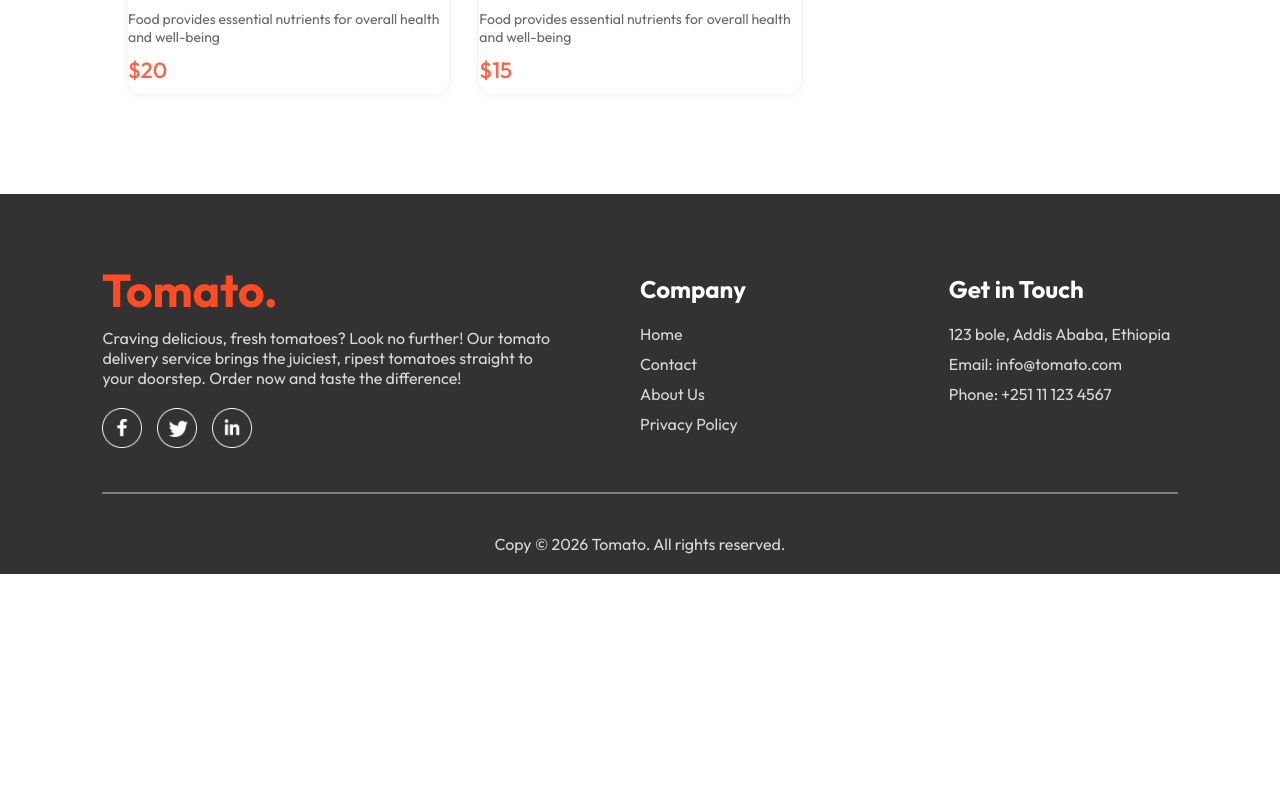
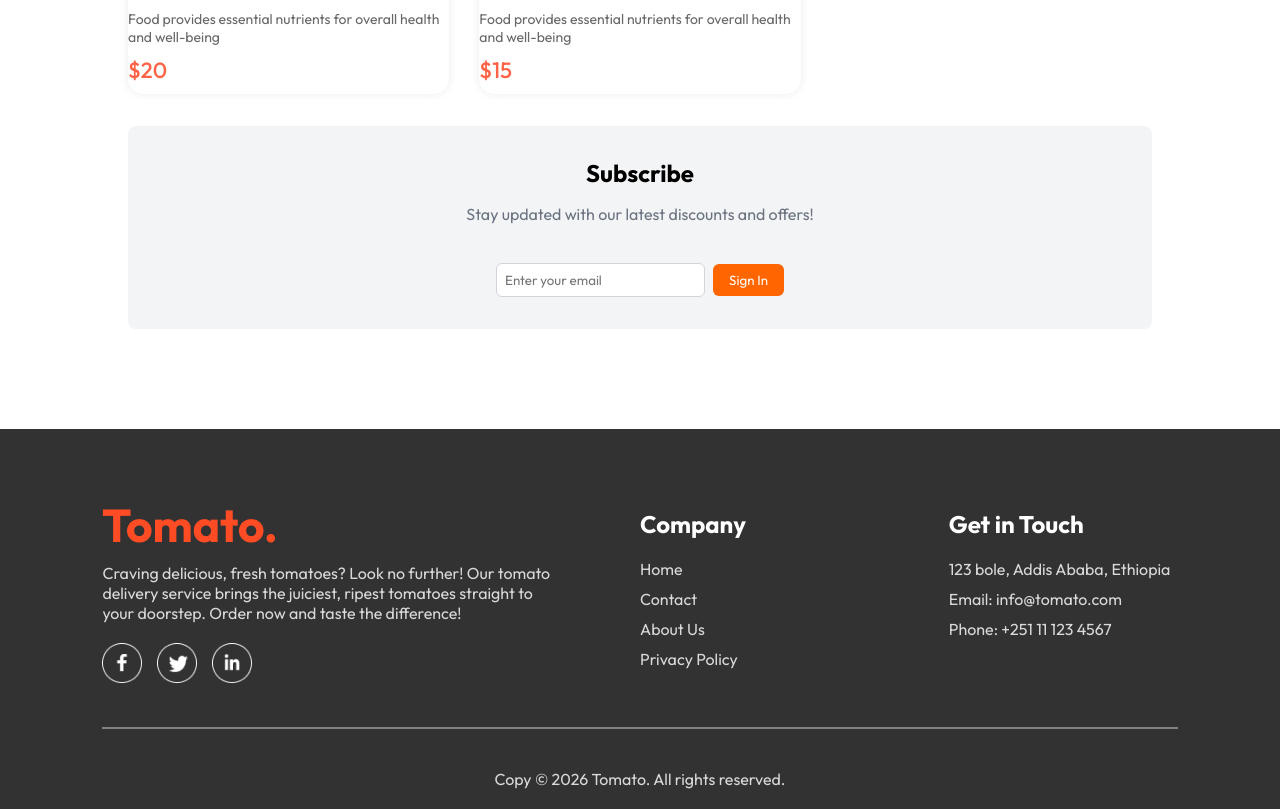
Before and after one commit to habibi-code/Food-Menu, a React (Vite) app in the folder frontend/: page / in a window 1280 px wide. Shown: the part 5460-6269 px from the top of the page. Before the commit the page ends 6034 px from the top, so only its background shows below. Built offline with nearby package versions, Linux system fonts and the light colour scheme.

Commit message:
Add NewsLetter component with styling and integrate into Home page

```diff
--- /dev/null
+++ b/frontend/src/components/NewsLetter/NewsLetter.css
@@ -0,0 +1,43 @@
+.NewsLetter {
+    display: flex;
+    flex-direction: column;
+    align-items: center;
+    justify-content: center;
+    padding: 2rem;
+    background-color: #f3f4f6;
+    border-radius: 0.5rem;
+    margin-top: 2rem;
+}
+
+.NewsLetter h2 {
+    font-size: 1.5rem;
+    font-weight: 700;
+    margin-bottom: 1rem;
+}
+
+.NewsLetter p {
+    font-size: 1rem;
+    color: #6b7280;
+    margin-bottom: 1.5rem;
+}
+
+.NewsLetter input {
+    padding: 0.5rem;
+    border: 1px solid #d1d5db;
+    border-radius: 0.375rem;
+    margin-right: 0.5rem;
+}
+
+.NewsLetter button {
+    margin-top: 1rem;
+    padding: 0.5rem 1rem;
+    background-color: #ff6600;
+    color: white;
+    border: none;
+    border-radius: 0.375rem;
+    cursor: pointer;
+}
+
+.NewsLetter button:hover {
+    background-color: #e65c00;
+}
--- /dev/null
+++ b/frontend/src/components/NewsLetter/NewsLetter.jsx
@@ -0,0 +1,17 @@
+import React from 'react'
+import './NewsLetter.css'
+
+const NewsLetter = () => {
+  return (
+    <div className="NewsLetter">
+            <h2>Subscribe</h2>
+            <p>Stay updated with our latest discounts and offers!</p>
+            <form>
+              <input type="email" placeholder="Enter your email" required />
+              <button>Sign In</button>
+            </form>
+    </div>
+  )
+}
+
+export default NewsLetter
--- a/frontend/src/pages/Home/Home.jsx
+++ b/frontend/src/pages/Home/Home.jsx
@@ -3,6 +3,7 @@ import "./Home.css";
 import Header from "../../components/header/Header";
 import { ExplorMenu } from "../../components/ExploerMenu/ExplorMenu";
 import FoodDisplay from "../../components/FoodDisplay/FoodDisplay";
+import NewsLetter from "../../components/NewsLetter/NewsLetter";
 
 const Home = () => {
   const [category, setCategory] = useState("All");
@@ -11,6 +12,7 @@ const Home = () => {
       <Header />
       <ExplorMenu category={category} setCategory={setCategory} />
       <FoodDisplay category={category} />
+      <NewsLetter />
     </div>
   );
 };
```
